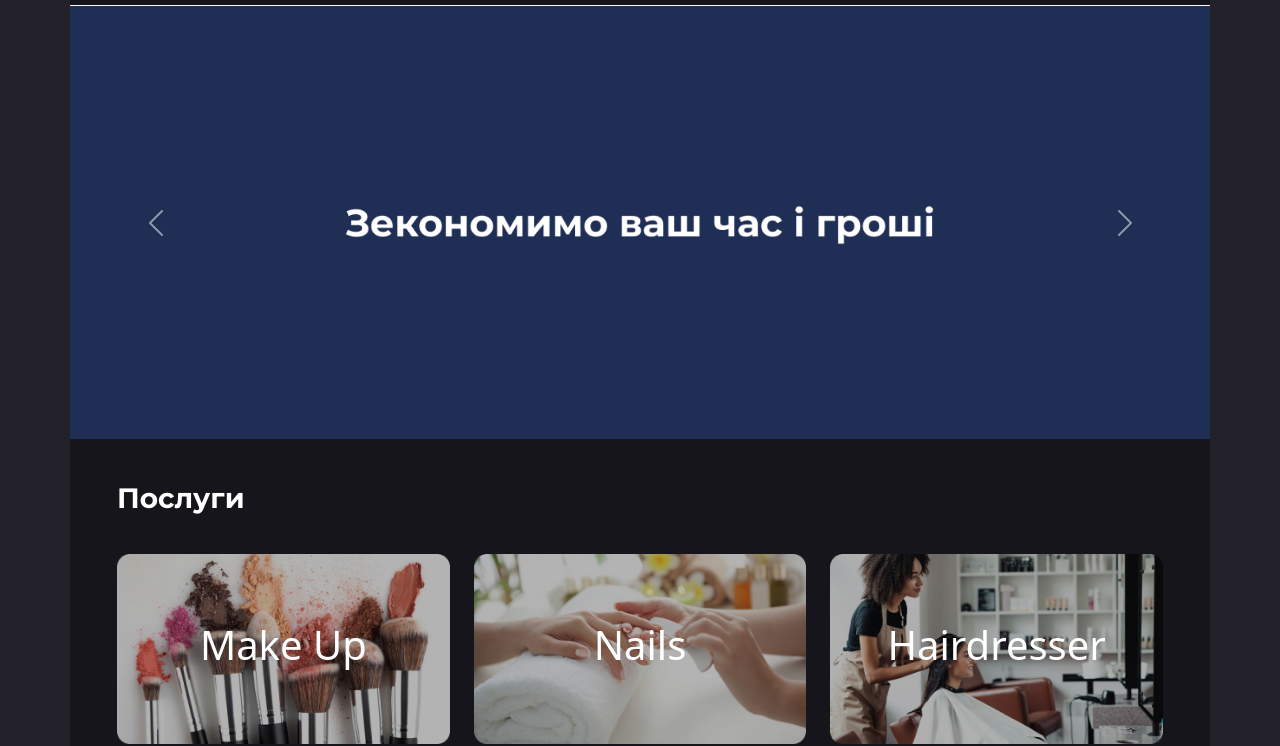
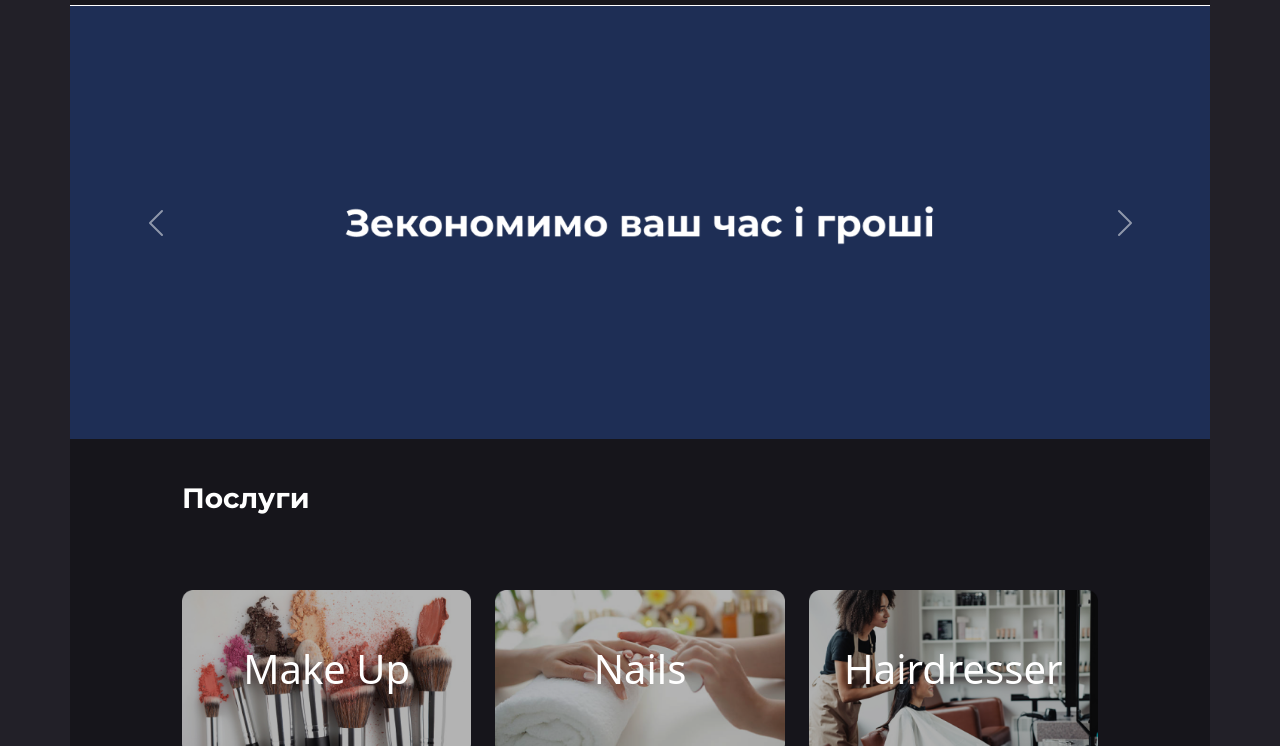
Before and after one commit to BestMacabre/Beauty-Search, a plain HTML site: page index.html in a window 1280 px wide. Shown: the part 54-800 px from the top of the page. Drawn offline with nearby package versions, Linux system fonts and the light colour scheme; files whose address does not match are found by name.

Commit message:
Headings paddings and Landing Categories Changes

```diff
--- a/CSS/landingStyle.css
+++ b/CSS/landingStyle.css
@@ -2,6 +2,8 @@
   width: 100%;
   height: auto;
   padding: 35px;
+  padding-left: 100px;
+  padding-right: 100px;
 }
 .categories-block .container-fluid {
   display: flex;
@@ -59,5 +61,5 @@
     background: linear-gradient(90deg, rgba(134,165,243,1) 0%, rgba(242,228,255,1) 80%, rgba(105,53,124,1) 100%);
 }
 h3{
-    padding-left: 35px;
+    padding-left: 100px;
 }
--- a/index.html
+++ b/index.html
@@ -176,7 +176,7 @@
           </div>
           <div class="categories-block">
             <div class="row mt-2"><h3>Послуги</h3></div>
-            <div class="row justify-content-center">
+            <div class="row mt-4 justify-content-center">
               <div class="col-lg-4">
                 <div class="container-fluid">
                 <img
```
